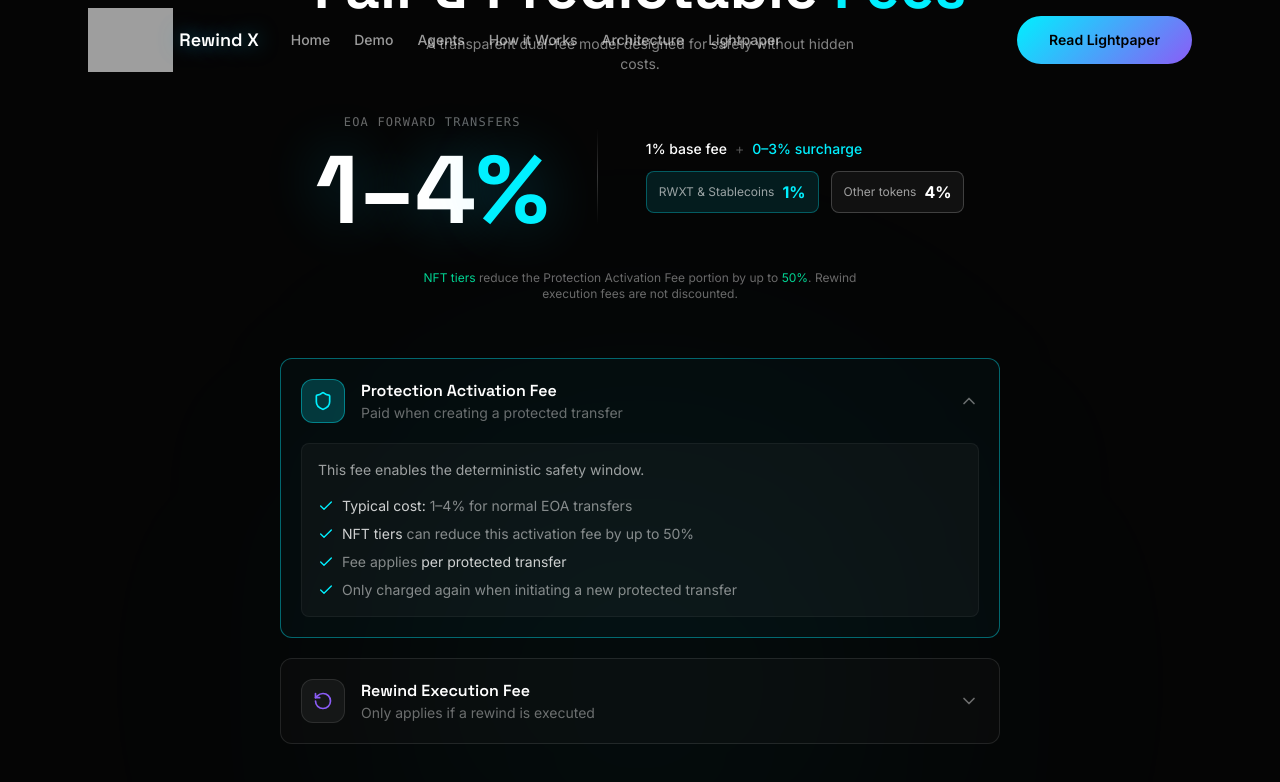
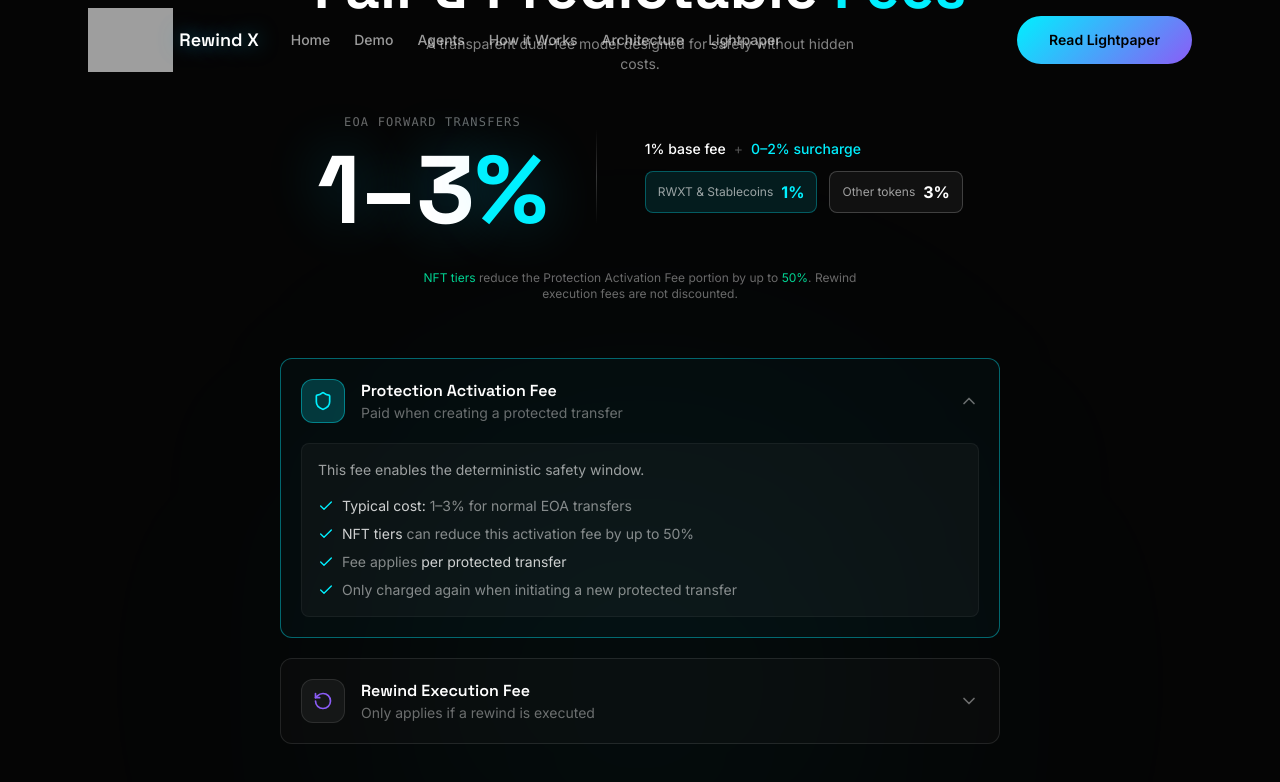
Before and after one commit to calvinrewindx/rewindx-landing, a Next.js app: page / in a window 1280 px wide. Both pictures are taken after a click on the button 640 px from the left and 9966 px from the top of the page. Shown: the part 9566-10348 px from the top of the page. Built offline with nearby package versions, Linux system fonts and the light colour scheme; grey boxes are pictures that could not be loaded.

Commit message:
update: fee display values

```diff
--- a/src/app/components/FeeSection.tsx
+++ b/src/app/components/FeeSection.tsx
@@ -39,7 +39,7 @@
                   textShadow: "0 0 60px rgba(0, 212, 255, 0.3), 0 0 120px rgba(0, 212, 255, 0.1)"
                 }}
               >
-                1–4<span className="text-cyan">%</span>
+                1–3<span className="text-cyan">%</span>
               </h3>
             </div>
 
@@ -53,7 +53,7 @@
               <div className="flex items-center gap-2 text-sm">
                 <span className="text-white font-medium">1% base fee</span>
                 <span className="text-white/30">+</span>
-                <span className="text-cyan font-medium">0–3% surcharge</span>
+                <span className="text-cyan font-medium">0–2% surcharge</span>
               </div>
 
               {/* Token Cards */}
@@ -64,7 +64,7 @@
                 </div>
                 <div className="flex items-center gap-2 px-3 py-2 rounded-lg bg-white/5 border border-white/20">
                   <span className="text-white/60 text-xs">Other tokens</span>
-                  <span className="text-white font-bold">4%</span>
+                  <span className="text-white font-bold">3%</span>
                 </div>
               </div>
             </div>
@@ -110,7 +110,7 @@
                   <ul className="space-y-2">
                     <li className="flex items-start gap-2 text-sm">
                       <Check className="w-4 h-4 text-cyan mt-0.5 flex-shrink-0" />
-                      <span className="text-white/50"><span className="text-white/80">Typical cost:</span> 1–4% for normal EOA transfers</span>
+                      <span className="text-white/50"><span className="text-white/80">Typical cost:</span> 1–3% for normal EOA transfers</span>
                     </li>
                     <li className="flex items-start gap-2 text-sm">
                       <Check className="w-4 h-4 text-cyan mt-0.5 flex-shrink-0" />
```
